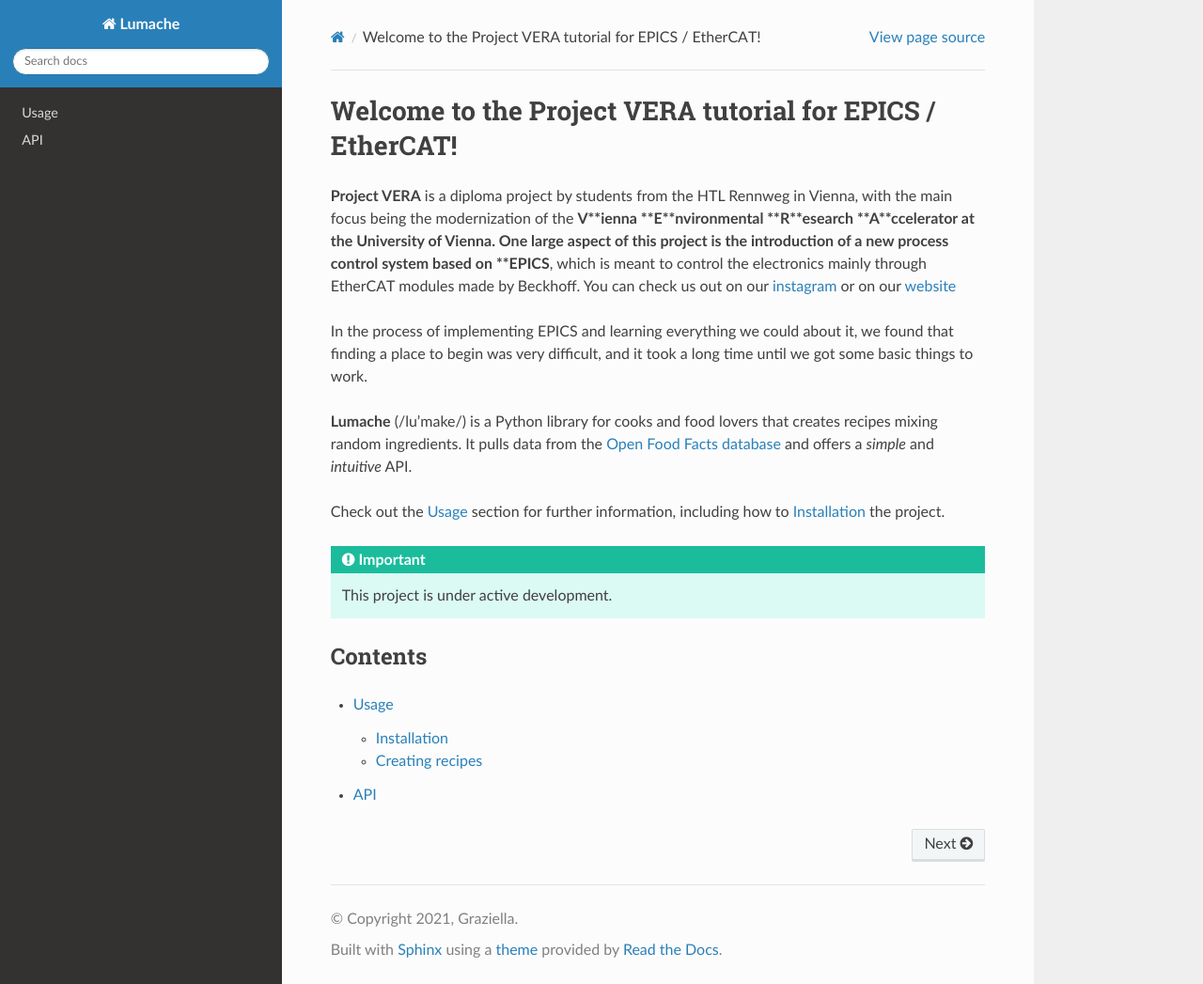
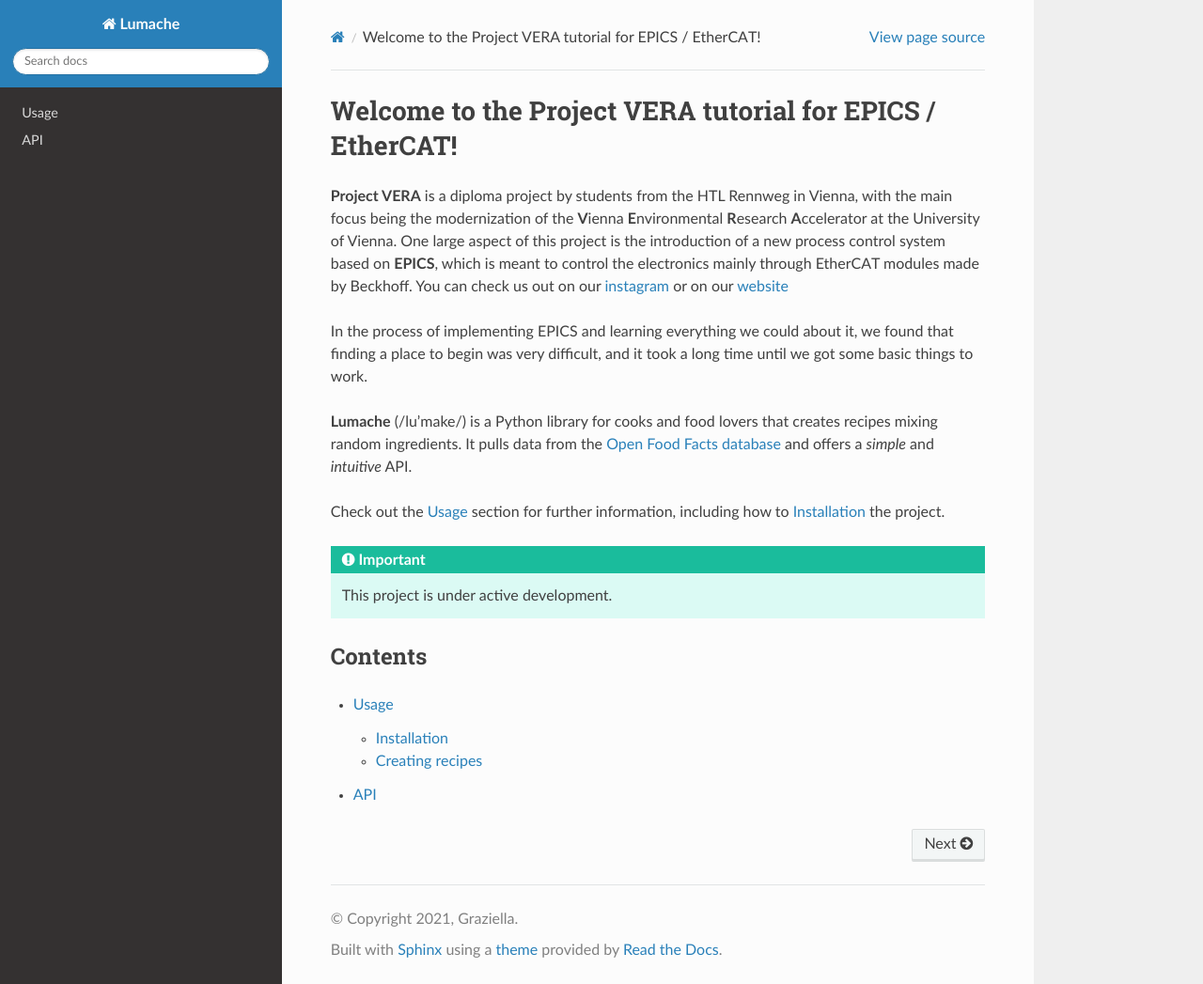
Before and after one commit to vera-univie/Tutorial-EPICS-EtherCAT, a Sphinx documentation site: the page built from docs/source/index.rst, in a window 1280 px wide and 1047 px high. Shown: the whole window at 94% size. Built offline with Sphinx 7.4.7 and the Read the Docs theme 3.1.0, drawn with Linux system fonts in a browser that asks for light colours.

Commit message:
fix ** bug

```diff
--- a/docs/source/index.rst
+++ b/docs/source/index.rst
@@ -2,8 +2,8 @@ Welcome to the Project VERA tutorial for EPICS / EtherCAT!
 ===================================
 
 **Project VERA** is a diploma project by students from the HTL Rennweg in Vienna, with the main focus being
-the modernization of the **V**ienna **E**nvironmental **R**esearch **A**ccelerator at the University of Vienna.
-One large aspect of this project is the introduction of a new process control system based on **EPICS**, which is meant
+the modernization of the **V**\ ienna **E**\ nvironmental **R**\ esearch **A**\ ccelerator at the University of Vienna.
+One large aspect of this project is the introduction of a new process control system based on **EPICS**\ , which is meant
 to control the electronics mainly through EtherCAT modules made by Beckhoff.
 You can check us out on our `instagram <https://www.instagram.com/project_vera.official/>`_ or on our `website <https://project-vera.webflow.io/>`_
 
```
